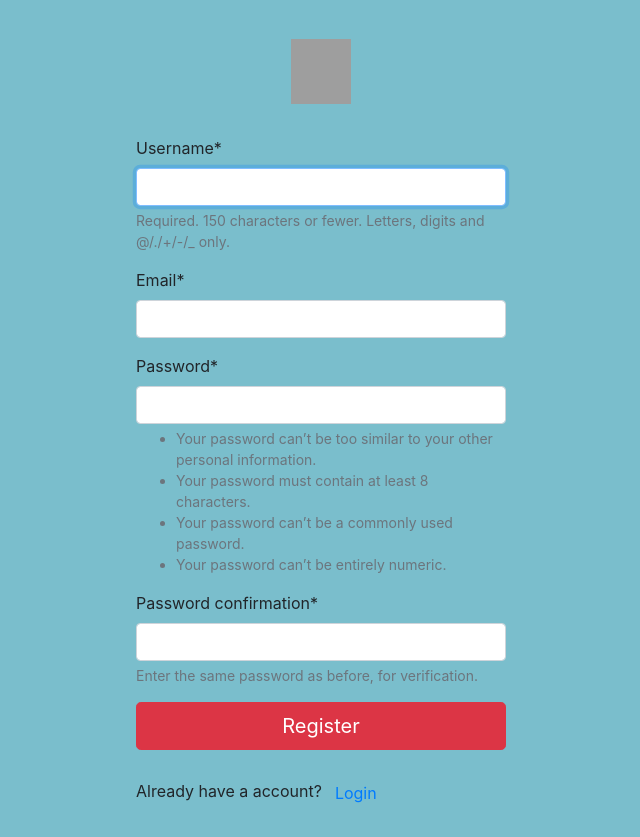
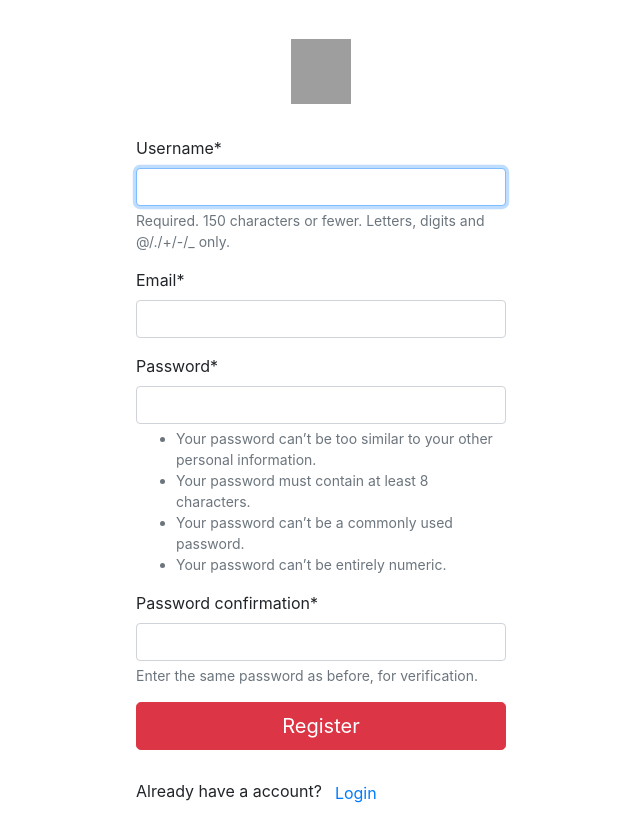
Before and after one commit to sanjeevminati/Image_Captioning, a Django app: template Caption_Project/templates/index/register.html in a window 1280 px wide. Shown: the whole page, without its empty margins (319-959 px from the left). Run offline with Django 3.2, Linux system fonts and the light colour scheme; the template is opened without the code that fills it: values that come from a table or form of the project are taken from there, others are empty; parts of the project's set-up code (start-up, migrations or seed data) failed here and were passed over; some libraries are stand-ins or nearby versions; grey boxes are pictures that could not be loaded.

Commit message:
Update register.html

```diff
--- a/Caption_Project/templates/index/register.html
+++ b/Caption_Project/templates/index/register.html
@@ -19,7 +19,7 @@
 			margin: 0;
 			padding: 0;
 			height: 100%;
-			background: #7abecc !important;
+			background: white;
 		}
 
 
```
